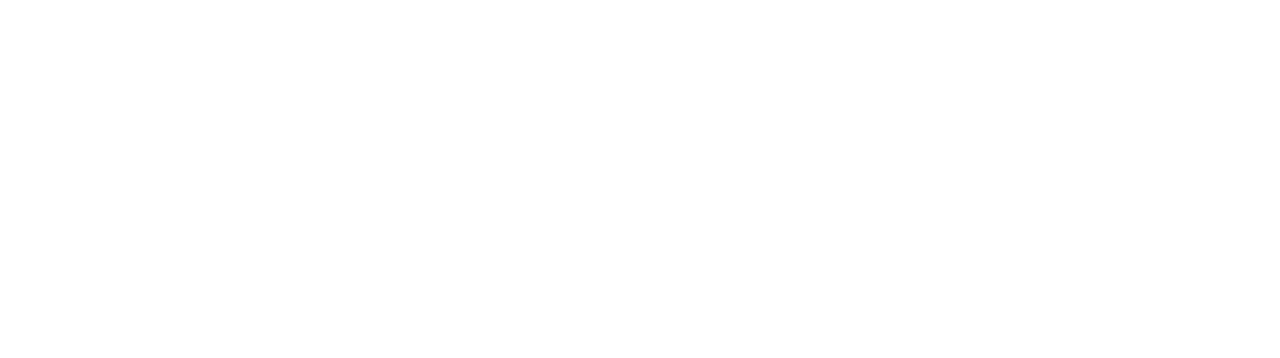
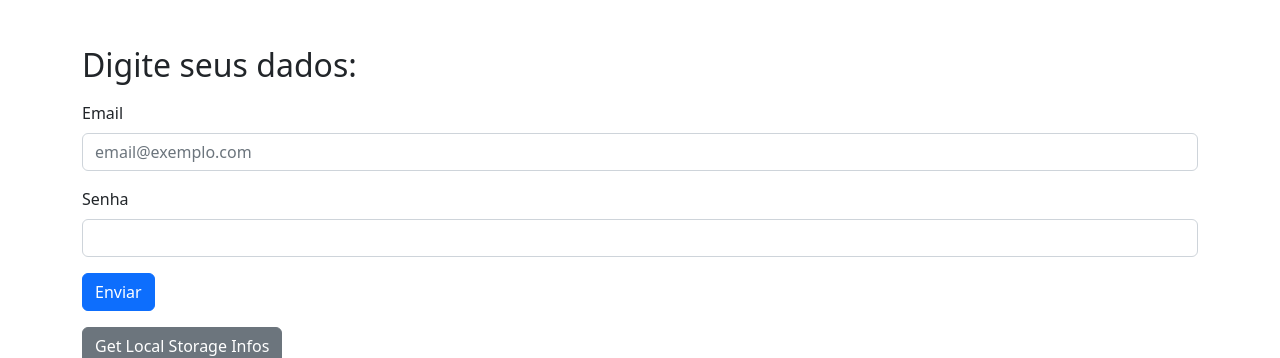
Before and after one commit to ajhopf/devInHouse-exercises-s09, an Angular app: page / in a window 1280 px wide. Shown: the part 1372-1730 px from the top of the page. Before the commit the page ends 1418 px from the top, so only its background shows below. Built offline with nearby package versions, Linux system fonts and the light colour scheme.

Commit message:
ex7 - add local-storage component

```diff
--- a/src/app/app.module.ts
+++ b/src/app/app.module.ts
@@ -7,6 +7,7 @@
 import { NavbarComponent } from './components/navbar/navbar.component';
 import { HomeComponent } from './pages/home/home.component';
 import { ItemCardComponent } from './components/item-card/item-card.component';
+import { LocalStorageComponent } from './components/local-storage/local-storage.component';
 
 @NgModule({
   declarations: [
@@ -15,7 +16,8 @@
     SendFormButtonComponent,
     NavbarComponent,
     HomeComponent,
-    ItemCardComponent
+    ItemCardComponent,
+    LocalStorageComponent
   ],
   imports: [
     BrowserModule
--- /dev/null
+++ b/src/app/components/local-storage/local-storage.component.html
@@ -0,0 +1,35 @@
+<section class="container">
+  <form (submit)="saveInfos($event)">
+    <h2 class="mb-3">Digite seus dados:</h2>
+    <div>
+      <label class="form-label">Email</label>
+      <input
+        class="form-control mb-3"
+        type="email"
+        name="email"
+        id="email"
+        placeholder="email@exemplo.com"
+      />
+    </div>
+
+    <div>
+      <label class="form-label">Senha</label>
+      <input
+        class="form-control mb-3"
+        type="password"
+        name="senha"
+        id="senha"
+      />
+    </div>
+    <button class="btn btn-primary mb-3" type="submit">Enviar</button>
+  </form>
+</section>
+
+<div class="container">
+  <button class="btn btn-secondary" (click)="getInfos()">
+    Get Local Storage Infos
+  </button>
+
+  <p *ngIf="userEmail">Email: {{ userEmail }}</p>
+  <p *ngIf="userPassword">Senha: {{ userPassword }}</p>
+</div>
--- /dev/null
+++ b/src/app/components/local-storage/local-storage.component.ts
@@ -0,0 +1,28 @@
+import { Component } from '@angular/core';
+import { LocalStorageService } from 'src/app/services/local-storage.service';
+
+@Component({
+  selector: 'app-local-storage',
+  templateUrl: './local-storage.component.html',
+  styleUrls: ['./local-storage.component.css']
+})
+export class LocalStorageComponent {
+  userEmail: string = '';
+  userPassword: string = '';
+
+  constructor(
+    private localStorage: LocalStorageService
+  ) { };
+
+  saveInfos(event: Event) {
+    event.preventDefault();
+
+    this.localStorage.set('email', event.target[0].value);
+    this.localStorage.set('password', event.target[1].value);
+  }
+
+  getInfos() {
+    this.userEmail = this.localStorage.get('email');
+    this.userPassword = this.localStorage.get('password');
+  }
+}
--- a/src/app/components/subjects-registry/subjects-registry.component.css
+++ b/src/app/components/subjects-registry/subjects-registry.component.css
@@ -3,25 +3,3 @@
   -moz-box-shadow: 1px 1px 5px 0px rgba(0,0,0,0.75);
   box-shadow: 1px 1px 5px 0px rgba(0,0,0,0.75);
 }
-
-.custom-button {
-  background-color: rgb(27, 87, 117);
-  color: white;
-  font-size: 1.125rem;
-  text-shadow: 1px 1px 2px #000000;
-  transition: background-color 1s;
-}
-
-.custom-button:nth-child(2) {
-  background-color: rgb(136, 85, 8);
-}
-
-.custom-button:hover {
-  background-color: rgb(73, 145, 181);
-  color: black;
-  text-shadow: 0px 0px 0px #000000;
-}
-
-.custom-button:nth-child(2):hover {
-  background-color: rgb(226, 163, 70);
-}
--- a/src/app/components/subjects-registry/subjects-registry.component.html
+++ b/src/app/components/subjects-registry/subjects-registry.component.html
@@ -1,10 +1,10 @@
 <section
   class="registry-form container mt-5 p-4 border border-secondary rounded"
 >
-  <h2>Registro de Matérias</h2>
+  <h2 id="h2">Registro de Matérias</h2>
 
   <form>
-    <div class="mb-3" *ngFor="let subject of registry">
+    <div *ngFor="let subject of registry" class="mb-3">
       <label for="{{ subject.id }}" class="form-label">{{
         subject.text
       }}</label>
--- a/src/app/components/subjects-registry/subjects-registry.component.ts
+++ b/src/app/components/subjects-registry/subjects-registry.component.ts
@@ -1,4 +1,4 @@
-import { Component } from '@angular/core';
+import { Component, Output } from '@angular/core';
 import { REGISTRY } from 'src/app/constants/subjects-registry/subjectRegistry';
 import { TEACHERS } from 'src/app/constants/subjects-registry/teachers';
 
@@ -10,4 +10,6 @@
 export class SubjectsRegistryComponent {
   registry = REGISTRY;
   teachers = TEACHERS;
+  h2 = document.querySelector('#h2');
+
 }
--- a/src/app/pages/home/home.component.html
+++ b/src/app/pages/home/home.component.html
@@ -1,3 +1,4 @@
 <app-navbar></app-navbar>
 <app-subjects-registry></app-subjects-registry>
 <app-item-card [characters]="characters"></app-item-card>
+<app-local-storage></app-local-storage>
--- a/src/app/pages/home/home.component.ts
+++ b/src/app/pages/home/home.component.ts
@@ -8,4 +8,6 @@
 })
 export class HomeComponent {
   characters = CHARACTERS;
+
+
 }
--- /dev/null
+++ b/src/app/services/local-storage.service.ts
@@ -0,0 +1,22 @@
+import { Injectable } from '@angular/core';
+
+@Injectable({
+  providedIn: 'root'
+})
+export class LocalStorageService {
+
+  private storage: Storage;
+
+  constructor() {
+    this.storage = window.localStorage;
+  }
+
+  set(key: string, value: string) {
+    this.storage.setItem(key, JSON.stringify(value));
+  }
+
+  get(key: string): any {
+    const item = this.storage.getItem(key);
+    return JSON.parse(item);
+  }
+}
--- a/tsconfig.json
+++ b/tsconfig.json
@@ -18,6 +18,7 @@
     "importHelpers": true,
     "target": "ES2022",
     "module": "ES2022",
+    "strict":false,
     "useDefineForClassFields": false,
     "lib": [
       "ES2022",
```
Also changed, not shown: src/app/components/local-storage/local-storage.component.css (added).
